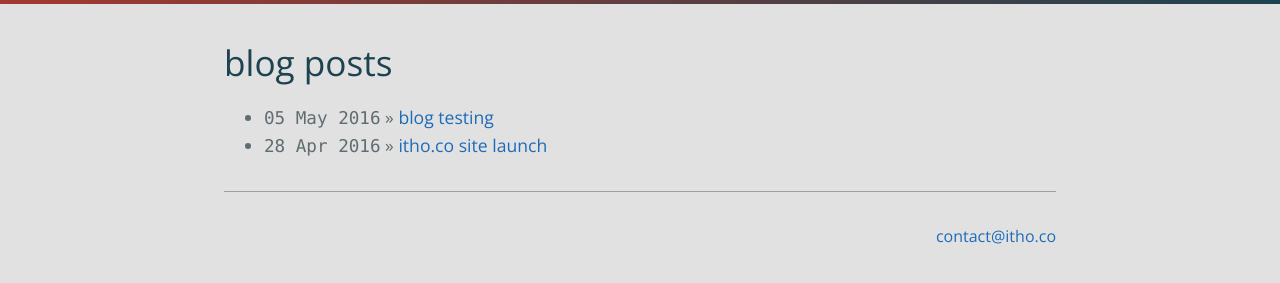
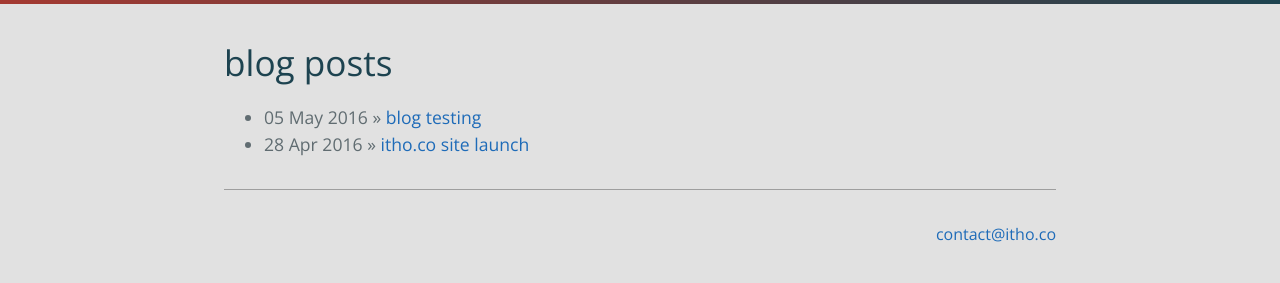
Before and after one commit to itho/itho.github.io, a Jekyll site: the page built from blog/index.html, in a window 1280 px wide. Shown: the part 379-662 px from the top of the page. Built offline with Jekyll 4.4.1, drawn with Linux system fonts in a browser that asks for light colours; some web fonts are replaced.

Commit message:
Update date fonts

```diff
--- a/_includes/header.html
+++ b/_includes/header.html
@@ -8,9 +8,11 @@
   <meta name="viewport" content="width=device-width, initial-scale=1">
   <!-- chrome theme -->
   <meta name="theme-color" content="#1D4350">
-  <!-- fonts & styling -->
+  <!-- fonts -->
+  <link href='https://fonts.googleapis.com/css?family=Open+Sans:400,700' rel='stylesheet' type='text/css'>
+  <link href='https://fonts.googleapis.com/css?family=Droid+Sans+Mono' rel='stylesheet' type='text/css'>
+  <!-- stylesheets -->
   <link rel="stylesheet" href="/resources/css/normalize.css">
-  <link href='https://fonts.googleapis.com/css?family=Open+Sans:400,700' rel='stylesheet' type='text/css'>
   <link rel="stylesheet" href="/resources/css/cayman.css">
   <link rel="stylesheet" href="/resources/css/monokai.css">
 </head>
--- a/resources/css/cayman.css
+++ b/resources/css/cayman.css
@@ -226,7 +226,7 @@
     border: 0; }
 
 .post-date {
-  font-family: Consolas, "Liberation Mono", Menlo, Courier, monospace; }
+  font-family: "Droid Sans Mono", "Open Sans", "Helvetica Neue", Helvetica, Arial, sans-serif; }
 
 .site-footer {
   padding-top: 2rem;
```
